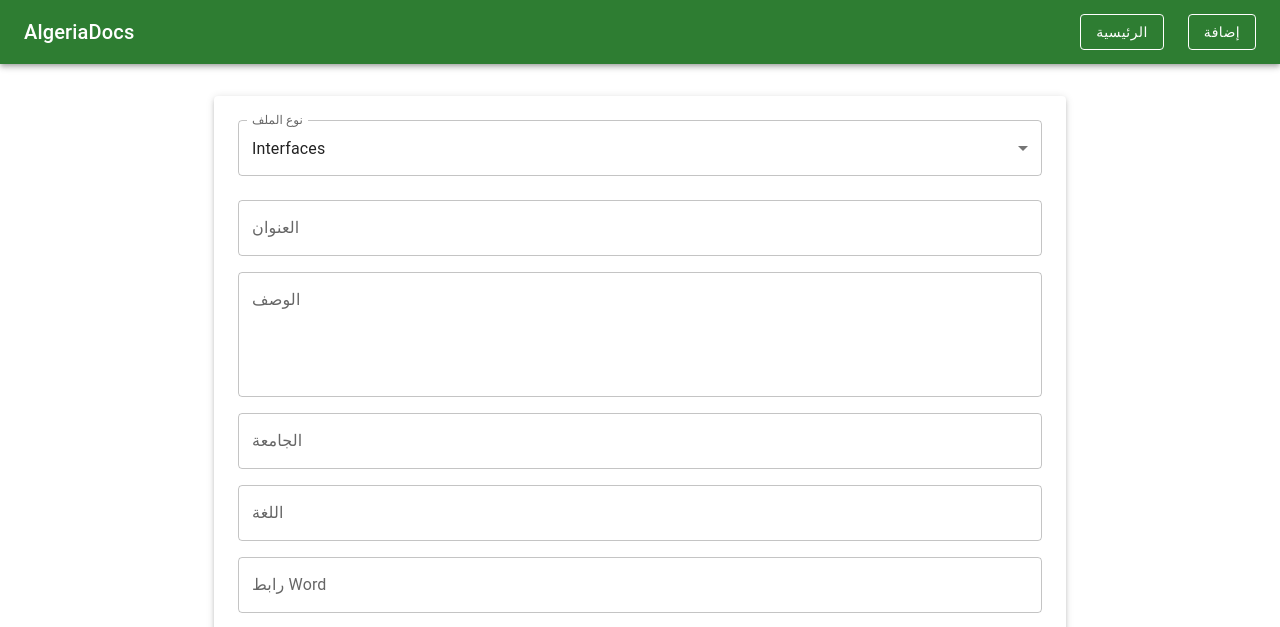
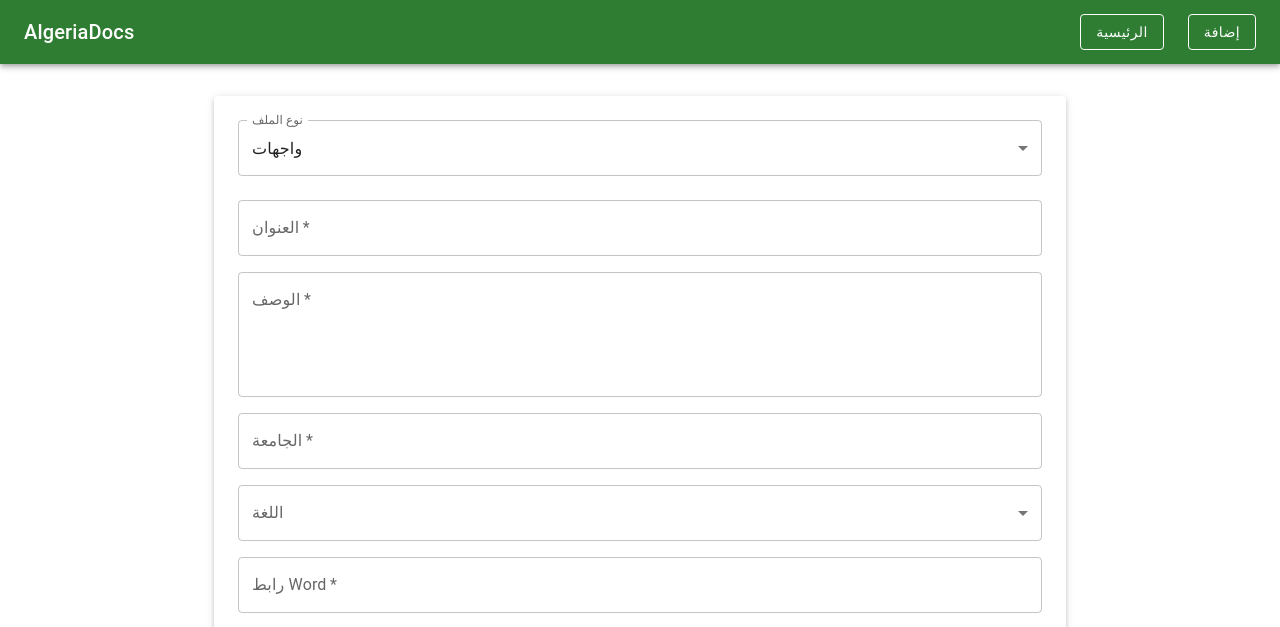
Before and after one commit to jeogooussama/algiers-doc-source-admin, a React (Vite) app: page /add in a window 1280 px wide. Shown: the top 627 px of the page. Built offline with nearby package versions, Linux system fonts and the light colour scheme.

Commit message:
modified:   src/components/Main/AddFile/AddFile.jsx

```diff
--- a/src/components/Main/AddFile/AddFile.jsx
+++ b/src/components/Main/AddFile/AddFile.jsx
@@ -1,5 +1,4 @@
-// src/pages/AddFile.js
-import  { useState } from 'react';
+import { useState } from 'react';
 import { Container, Paper, TextField, Select, MenuItem, InputLabel, FormControl, Button } from '@mui/material';
 import { useNavigate } from 'react-router-dom';
 
@@ -34,6 +33,25 @@ const AddFile = () => {
   };
 
   const handleSubmit = async () => {
+    // Simple validation check
+    if (
+      (fileType === 'interface' &&
+        (!formData.title ||
+          !formData.description ||
+          !formData.university ||
+          !formData.language ||
+          !formData.downloadLinks.word)) ||
+      (fileType === 'linedPaper' &&
+        (!formData.title ||
+          !formData.description ||
+          !formData.university ||
+          !formData.downloadLinks.word))
+    ) {
+      // If required fields are not filled, don't submit
+      alert('من فضلك تاكد من ملء جميع الفراغات');
+      return;
+    }
+
     // Implement your logic to save the data to the server based on fileType
     // ...
 
@@ -44,6 +62,7 @@ const AddFile = () => {
   return (
     <Container maxWidth="md" sx={{ mt: 4 }}>
       <Paper elevation={3} sx={{ p: 3 }}>
+        <form>
           <FormControl fullWidth sx={{ mb: 3 }}>
             <InputLabel id="file-type-label">نوع الملف</InputLabel>
             <Select
@@ -53,8 +72,8 @@ const AddFile = () => {
               label="نوع الملف"
               onChange={handleTypeChange}
             >
-            <MenuItem value="interface">Interfaces</MenuItem>
-            <MenuItem value="linedPaper">Lined Paper</MenuItem>
+              <MenuItem value="interface">واجهات</MenuItem>
+              <MenuItem value="linedPaper">ورق مسطر</MenuItem>
             </Select>
           </FormControl>
 
@@ -66,6 +85,7 @@ const AddFile = () => {
             sx={{ mb: 2 }}
             value={formData.title}
             onChange={(e) => setFormData({ ...formData, title: e.target.value })}
+            required
           />
           <TextField
             label="الوصف"
@@ -76,6 +96,7 @@ const AddFile = () => {
             sx={{ mb: 2 }}
             value={formData.description}
             onChange={(e) => setFormData({ ...formData, description: e.target.value })}
+            required
           />
 
           {fileType === 'interface' && (
@@ -87,22 +108,33 @@ const AddFile = () => {
                 sx={{ mb: 2 }}
                 value={formData.university}
                 onChange={(e) => setFormData({ ...formData, university: e.target.value })}
+                required
               />
-            <TextField
+              <FormControl variant="outlined" fullWidth sx={{ mb: 2 }}>
+                <InputLabel id="language-label">اللغة</InputLabel>
+                <Select
+                  labelId="language-label"
+                  id="language"
+                  value={formData.language}
                   label="اللغة"
-              variant="outlined"
-              fullWidth
-              sx={{ mb: 2 }}
-              value={formData.language}
                   onChange={(e) => setFormData({ ...formData, language: e.target.value })}
-            />
+                  required
+                >
+                  <MenuItem value="arabic">العربية</MenuItem>
+                  <MenuItem value="french">الفرنسية</MenuItem>
+                  <MenuItem value="english">الإنجليزية</MenuItem>
+                </Select>
+              </FormControl>
               <TextField
                 label="رابط Word"
                 variant="outlined"
                 fullWidth
                 sx={{ mb: 2 }}
                 value={formData.downloadLinks.word}
-              onChange={(e) => setFormData({ ...formData, downloadLinks: { ...formData.downloadLinks, word: e.target.value } })}
+                onChange={(e) =>
+                  setFormData({ ...formData, downloadLinks: { ...formData.downloadLinks, word: e.target.value } })
+                }
+                required
               />
               <TextField
                 label="رابط PDF"
@@ -110,7 +142,9 @@ const AddFile = () => {
                 fullWidth
                 sx={{ mb: 2 }}
                 value={formData.downloadLinks.pdf}
-              onChange={(e) => setFormData({ ...formData, downloadLinks: { ...formData.downloadLinks, pdf: e.target.value } })}
+                onChange={(e) =>
+                  setFormData({ ...formData, downloadLinks: { ...formData.downloadLinks, pdf: e.target.value } })
+                }
               />
               <TextField
                 label="رابط الصورة"
@@ -132,6 +166,7 @@ const AddFile = () => {
                 sx={{ mb: 2 }}
                 value={formData.university}
                 onChange={(e) => setFormData({ ...formData, category: e.target.value })}
+                required
               />
               <TextField
                 label="رابط Word"
@@ -139,7 +174,10 @@ const AddFile = () => {
                 fullWidth
                 sx={{ mb: 2 }}
                 value={formData.downloadLinks.word}
-              onChange={(e) => setFormData({ ...formData, downloadLinks: { ...formData.downloadLinks, word: e.target.value } })}
+                onChange={(e) =>
+                  setFormData({ ...formData, downloadLinks: { ...formData.downloadLinks, word: e.target.value } })
+                }
+                required
               />
               <TextField
                 label="رابط PDF"
@@ -147,7 +185,9 @@ const AddFile = () => {
                 fullWidth
                 sx={{ mb: 2 }}
                 value={formData.downloadLinks.pdf}
-              onChange={(e) => setFormData({ ...formData, downloadLinks: { ...formData.downloadLinks, pdf: e.target.value } })}
+                onChange={(e) =>
+                  setFormData({ ...formData, downloadLinks: { ...formData.downloadLinks, pdf: e.target.value } })
+                }
               />
               <TextField
                 label="رابط الصورة"
@@ -160,9 +200,10 @@ const AddFile = () => {
             </>
           )}
 
-        <Button variant="contained" color="success" onClick={handleSubmit}>
+          <Button variant="contained" color="success" type="button" onClick={handleSubmit}>
             إضافة الملف
           </Button>
+        </form>
       </Paper>
     </Container>
   );
```
Lines whose indentation alone changed are shown as unchanged.
